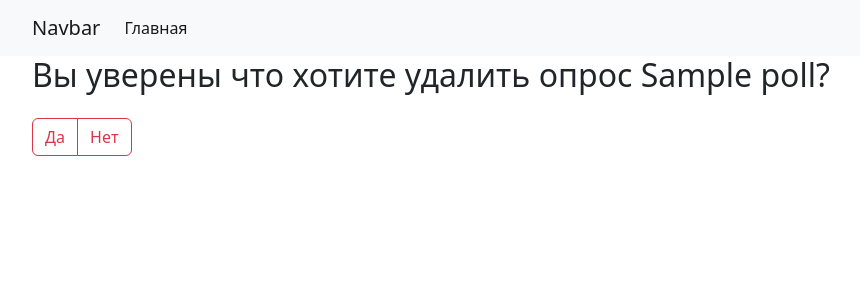
After one commit to CityNomad/exam7, a Django app: page /polls/1/delete/ in a window 1280 px wide. The commit adds this page. Shown: the top 300 px of the page, without its empty margins (50-910 px from the left). Run offline with Django 4.2, Linux system fonts and the light colour scheme; tables that the repository leaves empty hold one stand-in row (values such as "Sample post").

Commit message:
Создала DeletePoll для удаления опроса, прописала пути в urls.py

```diff
--- /dev/null
+++ b/poll/webapp/templates/polls/delete_poll.html
@@ -0,0 +1,15 @@
+{% extends "base.html" %}
+{% load static %}
+
+{% block content %}
+    <div class="container">
+        <form action="" method="post">
+        {% csrf_token %}
+            <h2 class="mb-4">Вы уверены что хотите удалить опрос {{ poll.question }}?</h2>
+            <div class="btn-group">
+                <button type="submit" class="btn btn btn-outline-danger">Да</button>
+                <a href="{% url "poll_view" poll.pk %}" class="btn btn-outline-danger">Нет</a>
+            </div>
+        </form>
+    </div>
+{% endblock %}
--- a/poll/webapp/templates/polls/poll_view.html
+++ b/poll/webapp/templates/polls/poll_view.html
@@ -3,13 +3,10 @@
 {% block title %}Подробнее{% endblock %}
 {% block nav_add %}
     <li class="nav-item">
-        <a class="nav-link" href="{% url 'create_poll' %}">Создать опрос</a>
-    </li>
-    <li class="nav-item">
         <a class="nav-link" href="{% url 'update_poll' poll.pk %}">Изменить опрос</a>
     </li>
     <li class="nav-item">
-        <a class="nav-link" href=#>Удалить опрос</a>
+        <a class="nav-link" href="{% url 'delete_poll' poll.pk %}">Удалить опрос</a>
     </li>
     <li class="nav-item">
         <a class="nav-link" href=#>Добавить ответ</a>
--- a/poll/webapp/urls.py
+++ b/poll/webapp/urls.py
@@ -1,5 +1,5 @@
 from django.urls import path
-from webapp.views import IndexView, PollView, CreatePoll, UpdatePoll
+from webapp.views import IndexView, PollView, CreatePoll, UpdatePoll, DeletePoll
 
 urlpatterns = [
     path('', IndexView.as_view(), name="index"),
@@ -7,11 +7,12 @@ urlpatterns = [
     path('polls/add/', CreatePoll.as_view(), name="create_poll"),
     path('poll/<int:pk>/', PollView.as_view(), name="poll_view"),
     path('polls/<int:pk>/update/', UpdatePoll.as_view(), name='update_poll'),
+    path('polls/<int:pk>/delete/', DeletePoll.as_view(), name='delete_poll'),
     # path('task/<int:pk>/update/', UpdateTask.as_view(), name="update_task"),
     # path('task/<int:pk>/', TaskView.as_view(), name="task_view"),
     # path('task/<int:pk>/delete/', DeleteTask.as_view(), name="delete_task"),
     # path('project/<int:pk>/task/add/', CreateTask.as_view(), name="create_task"),
 
-    # path('projects/<int:pk>/delete/', DeleteProject.as_view(), name='delete_project'),
+
 
 ]
--- a/poll/webapp/views/polls.py
+++ b/poll/webapp/views/polls.py
@@ -2,6 +2,7 @@ from django.shortcuts import render, redirect
 from django.views.generic import TemplateView, FormView, ListView, DetailView, CreateView, DeleteView, UpdateView
 from webapp.models import Poll
 from webapp.forms import SearchForm, PollForm, ChoiceForm
+from django.urls import reverse_lazy
 # Create your views here.
 
 class IndexView(ListView):
@@ -38,3 +39,9 @@ class UpdatePoll(UpdateView):
     template_name = 'polls/update_poll.html'
     form_class = PollForm
     context_object_name = 'poll'
+
+class DeletePoll(DeleteView):
+    model = Poll
+    context_object_name = 'poll'
+    template_name = 'polls/delete_poll.html'
+    success_url = reverse_lazy('index')
```
